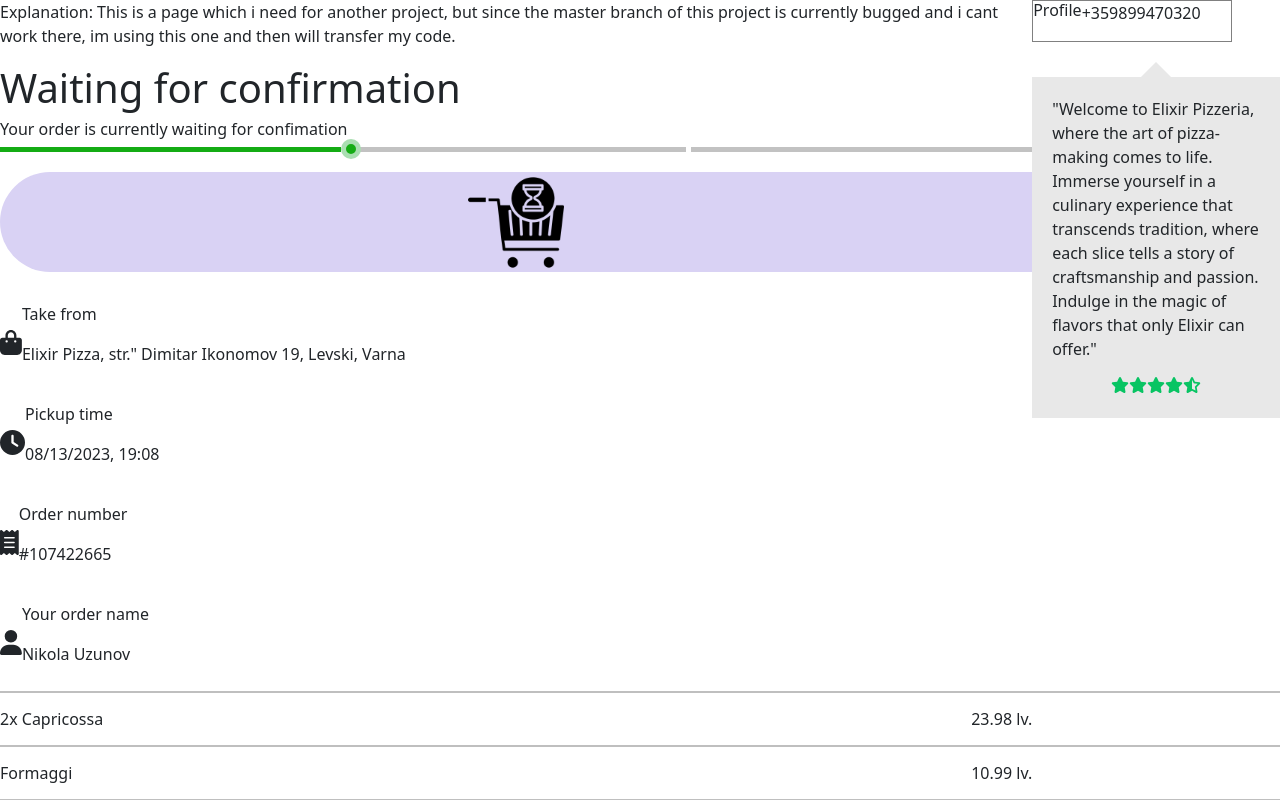
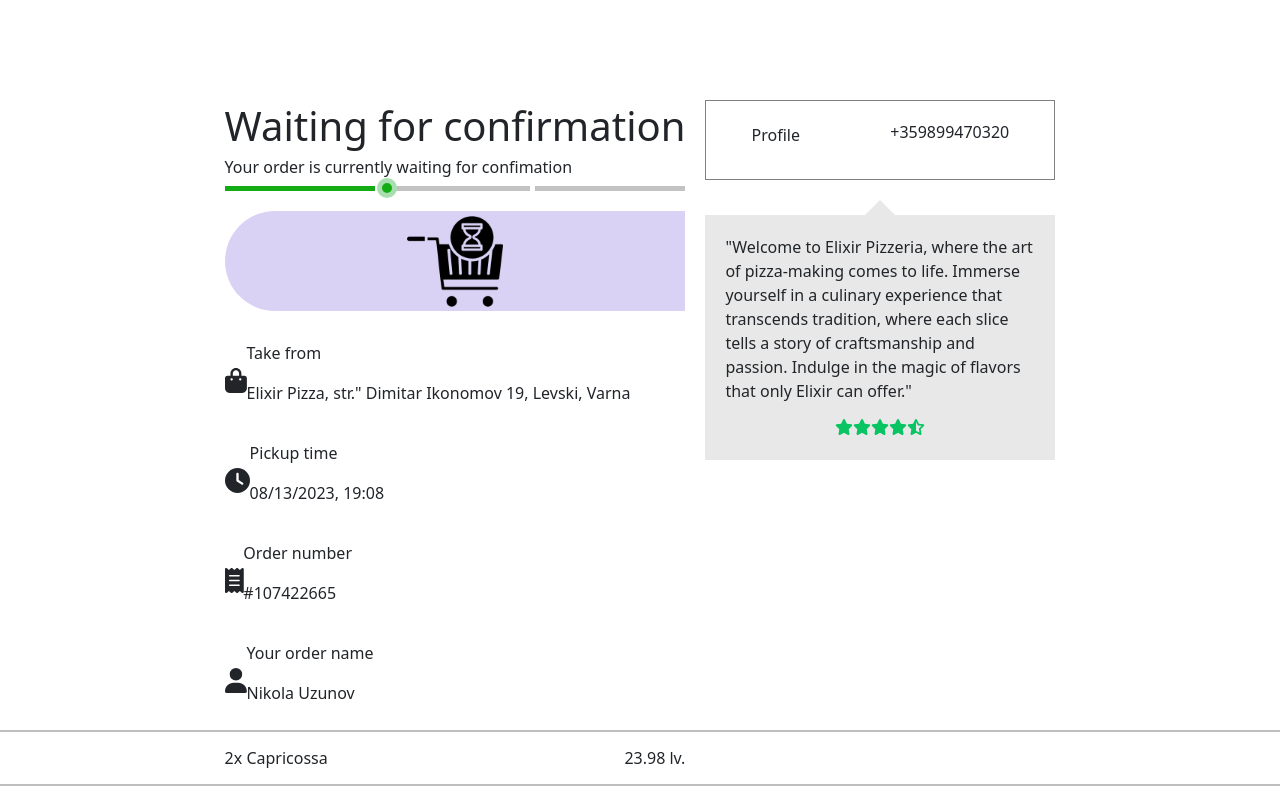
Before and after one commit to Nikolla2000/React-Portfolio-Website, a React (Vite) app in the folder client/: page / in a window 1280 px wide. Shown: the top 800 px of the page. Built offline with nearby package versions, Linux system fonts and the light colour scheme.

Commit message:
Aditional placement stylings

```diff
--- a/client/src/Pages/TakeawayPage/TakeawayPage.jsx
+++ b/client/src/Pages/TakeawayPage/TakeawayPage.jsx
@@ -27,7 +27,6 @@ const TakeawayPage = () => {
     return (
         <div className="takeaway-page-wrapper">
             <div className="order-details">
-                <p>Explanation: This is a page which i need for another project, but since the master branch of this project is currently bugged and i cant work there, im using this one and then will transfer my code.</p>
                 <h1>{orderStatus}</h1>
                 <h6>{subOrderStatus}</h6>
                 <ProgressBar status={orderStatus}/>
--- a/client/src/Pages/TakeawayPage/TakeawayPageStyles.scss
+++ b/client/src/Pages/TakeawayPage/TakeawayPageStyles.scss
@@ -2,6 +2,10 @@
 .takeaway-page-wrapper{
     display: flex;
     flex-direction: row;
+    justify-content: center;
+    gap: 20px;
+    align-items: baseline;
+    margin-top: 100px;
 }
 
 
@@ -154,9 +158,12 @@
 
 //Profile info
 .profile-info {
+    width: 100%;
+    height: 80px;
     border: 1px solid gray;
     display: flex;
-    width: 200px;
+    justify-content: space-around;
+    align-items: center;
 }
 
 .info {
```
